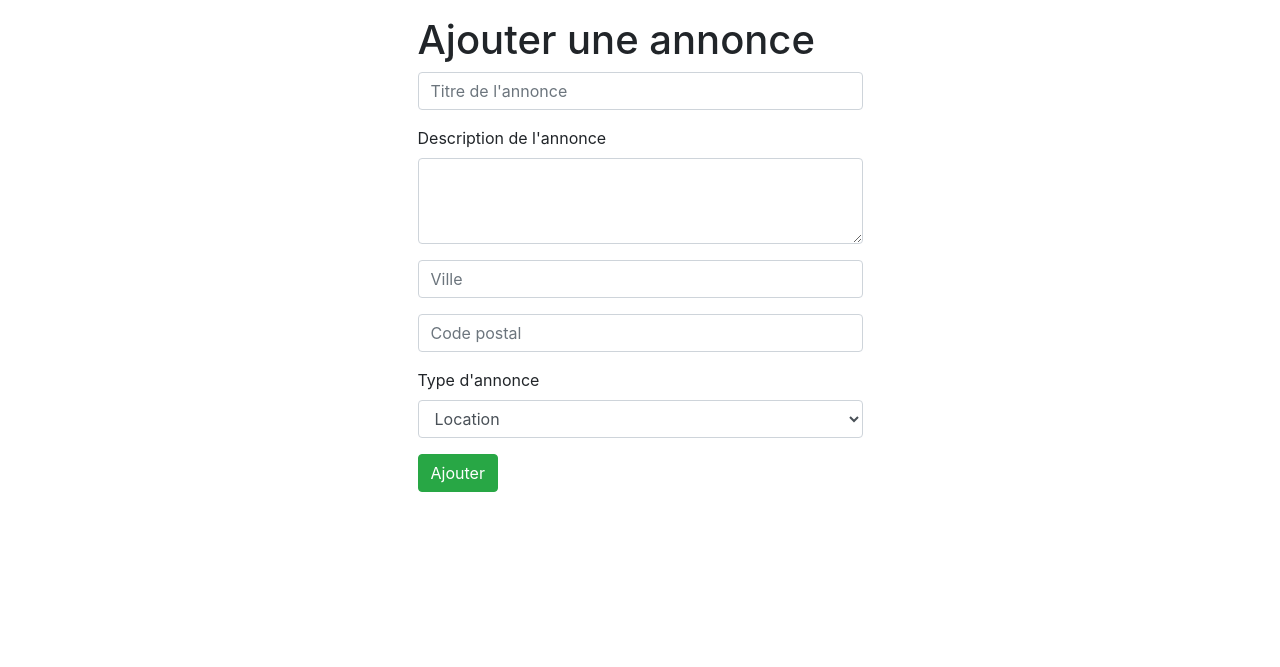
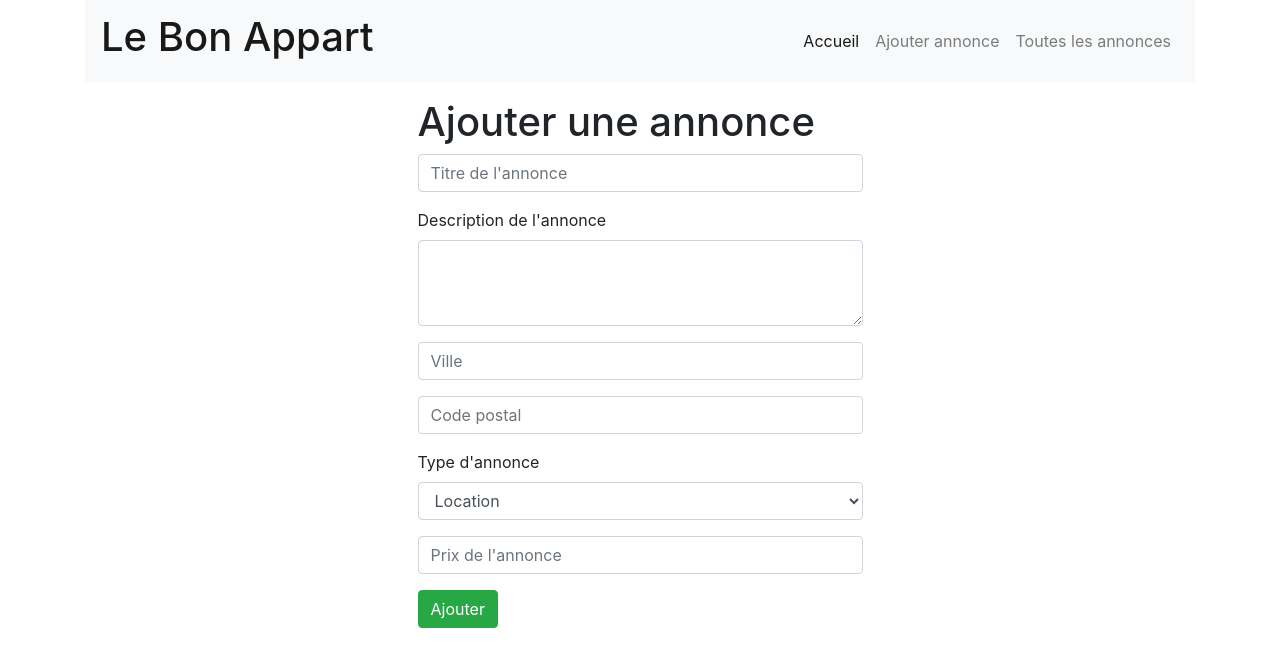
Before and after one commit to Samb-Nord/Evaluation_PHP1, a PHP site: page /ajouter_annonce.php in a window 1280 px wide. Shown: the top 667 px of the page. Run offline with PHP 8.4, Linux system fonts and the light colour scheme.

```diff
--- a/ajouter_annonce.php
+++ b/ajouter_annonce.php
@@ -10,7 +10,7 @@ include_once "header.php";
                 <h1>Ajouter une annonce</h1>
             </div>
         </div>
-        <form action="form_register.php" method="post" name="form" enctype="multipart/form-data">
+        <form action="<?php echo $_SERVER["PHP_SELF"] ?>" method="post" name="form">
 
             <div class="mb-3">
                 <input type="text" class="form-control" placeholder="Titre de l'annonce" name="titre">
@@ -36,11 +36,46 @@ include_once "header.php";
                 </select>
             </div>
 
-            <button type="submit" class="btn btn-success" id="bouton" name="ajouter">Ajouter</button>
+            <div class="mb-3">
+                <input type="number" class="form-control" name="prix" placeholder="Prix de l'annonce">
+            </div>
+
+            <input type="submit" class="btn btn-success" value="Ajouter" name="ajouter"/>
         </form>
     </div>
 </div>
 <?php
+//Traitement du formulaire
+if (isset($_POST['ajouter']) && isset($_POST['titre']) && isset($_POST['description']) && isset($_POST['ville']) && isset($_POST['codePotal']) && isset($_POST['prix'])) {
+
+        $titre = $_POST['titre'];
+        $description = $_POST['description'];
+        $ville = $_POST['ville'];
+        $code_postal = $_POST['codePostal'];
+        $type = $_POST['type'];
+        $prix = $_POST['prix'];
+
+        include "connexion_bdd.php";
+        $requete = "INSERT INTO advert (title, description_annonce, postal_code, city, type_annonce, price, reservation_message) VALUES (:titre, :description_annonce, :code_postal, :ville, :type_annonce, :prix, null)";
+
+        $requete_preparee = $bdd->prepare($requete);
+        $requete_preparee->bindValue(":titre", $titre, PDO::PARAM_STR);
+        $requete_preparee->bindValue(":description_annonce", $description, PDO::PARAM_STR);
+        $requete_preparee->bindValue(":code_postal", $code_postal, PDO::PARAM_STR);
+        $requete_preparee->bindValue(":ville", $ville, PDO::PARAM_STR);
+        $requete_preparee->bindValue(":type_annonce", $type, PDO::PARAM_STR);
+        $requete_preparee->bindValue(":prix", $prix, PDO::PARAM_INT);
+
+        if ($requete_preparee->execute()) {
+            echo "<div class='row mt-3 justify-content-center'><div class='col'><p>Annonce ajoutée !</p></div></div>";
+        } else {
+            $erreur = $bdd->errorInfo();
+            echo "Erreur d'insertion : " . $erreur[0] . " - Code : " . $bdd->errorCode();
+        }
+        $bdd = null;
+}
+
+//footer
 include_once "footer.html";
 
 ?>
--- /dev/null
+++ b/connexion_bdd.php
@@ -0,0 +1,6 @@
+<?php
+try {
+    $bdd = new PDO("mysql:host=localhost;dbname=wf3_php_intermediaire_samira;charset=utf8", "root", "", array(PDO::ATTR_ERRMODE => PDO::ERRMODE_EXCEPTION));
+} catch (PDOException $e) {
+    echo "Erreur : " . $e->getMessage();
+}
--- a/database.sql
+++ b/database.sql
@@ -5,11 +5,11 @@ USE wf3_php_intermediaire_samira;
 CREATE TABLE advert (
 id INT AUTO_INCREMENT,
 title VARCHAR(50) NOT NULL,
-description TEXT NOT NULL,
+description_annonce TEXT NOT NULL,
 postal_code VARCHAR(30) NOT NULL,
 city VARCHAR(50) NOT NULL,
-type VARCHAR(50) NOT NULL,
+type_annonce VARCHAR(50) NOT NULL,
 price DECIMAL(10,2) NOT NULL,
-reservation_message TEXT NOT NULL,
+reservation_message TEXT NULL,
 PRIMARY KEY(id)
 ) ENGINE = INNODB;
--- a/header.php
+++ b/header.php
@@ -6,10 +6,24 @@
     <meta http-equiv="X-UA-Compatible" content="IE=edge">
     <meta name="viewport" content="width=device-width, initial-scale=1.0">
     <link rel="stylesheet" href="https://stackpath.bootstrapcdn.com/bootstrap/4.5.2/css/bootstrap.min.css" integrity="sha384-JcKb8q3iqJ61gNV9KGb8thSsNjpSL0n8PARn9HuZOnIxN0hoP+VmmDGMN5t9UJ0Z" crossorigin="anonymous">
-    <link rel="stylesheet" href="includes/styles.scss">
     <title>Projet d'évaluation PHP - Samira</title>
 </head>
 
 <body>
 
     <div class="container">
+    <nav class="navbar navbar-expand-lg navbar-light bg-light">
+        <a class="navbar-brand" href="index.php">
+            <h1>Le Bon Appart</h1>
+        </a>
+        <button class="navbar-toggler" type="button" data-toggle="collapse" data-target="#navbarNavAltMarkup" aria-controls="navbarNavAltMarkup" aria-expanded="false" aria-label="Toggle navigation">
+            <span class="navbar-toggler-icon"></span>
+        </button>
+        <div class="collapse navbar-collapse" id="navbarNavAltMarkup">
+            <div class="navbar-nav ml-auto">
+                <a class="nav-item nav-link active" href="home.php">Accueil<span class="sr-only">(current)</span></a>
+                <a class="nav-item nav-link" href="ajouter_annonce.php">Ajouter annonce</a>
+                <a class="nav-item nav-link" href="allAnnonces.php">Toutes les annonces</a>
+            </div>
+        </div>
+    </nav>
```
Also changed, not shown: home.php (added, +60 -0 lines), index.php (deleted, +0 -10 lines), allAnnonces.php (added).
